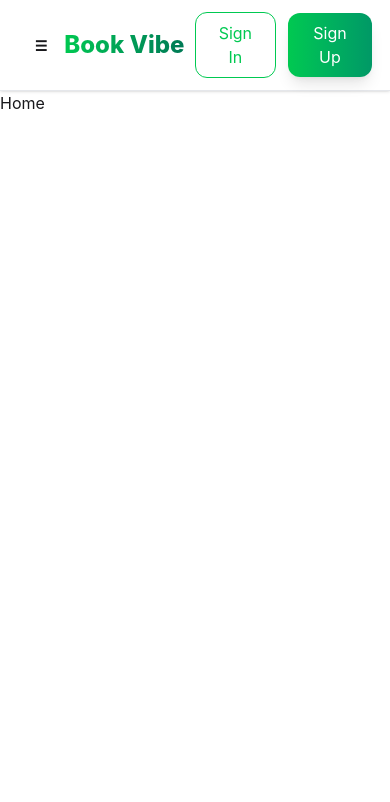
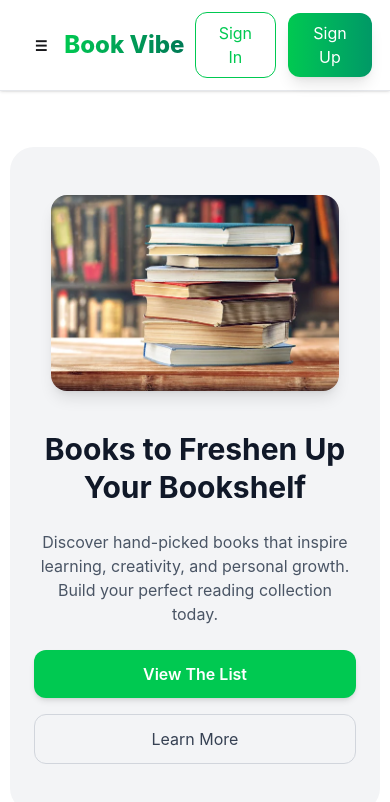
Before and after one commit to msmahfuz3140/Book-Vibe-Project, a React (Vite) app: page / in a window 390 px wide. Shown: the top 802 px of the page. Built offline with nearby package versions, Linux system fonts and the light colour scheme.

Commit message:
design and responsive banner section

```diff
--- a/index.html
+++ b/index.html
@@ -2,9 +2,9 @@
 <html lang="en" data-theme="light">
   <head>
     <meta charset="UTF-8" />
-    <link rel="icon" type="image/svg+xml" href="/favicon.svg" />
+    <link rel="icon" type="image/svg+xml" href="/src/assets/book.ico" />
     <meta name="viewport" content="width=device-width, initial-scale=1.0" />
-    <title>book-vibe-project</title>
+    <title>Book Vibe</title>
   </head>
   <body>
     <div id="root"></div>
--- /dev/null
+++ b/src/components/homePage/banner/Banner.jsx
@@ -0,0 +1,66 @@
+import React from "react";
+import bannerImg from "../../../assets/hero_img.jpg";
+
+const Banner = () => {
+  return (
+    <section className="w-[95%] lg:w-[90%] mx-auto my-14">
+
+      <div className="bg-gray-100 rounded-3xl">
+
+        <div className="flex flex-col-reverse lg:flex-row
+        items-center justify-between
+        px-6 md:px-12 lg:px-16 py-12 lg:py-20 gap-10">
+
+          {/* TEXT */}
+          <div className="space-y-6 text-center lg:text-left max-w-xl">
+
+            <h1 className="text-3xl sm:text-4xl md:text-5xl font-bold text-gray-900 leading-tight">
+              Books to Freshen Up <br />
+              Your Bookshelf
+            </h1>
+
+            <p className="text-gray-600">
+              Discover hand-picked books that inspire learning,
+              creativity, and personal growth. Build your perfect
+              reading collection today.
+            </p>
+
+            <div className="flex flex-col sm:flex-row gap-4 justify-center lg:justify-start">
+
+              <button className="px-7 py-3 rounded-xl
+              bg-green-500 text-white font-semibold
+              hover:bg-green-600 shadow-md
+              transition duration-300">
+                View The List
+              </button>
+
+              <button className="px-7 py-3 rounded-xl
+              border border-gray-300 text-gray-700
+              hover:bg-gray-200 transition duration-300">
+                Learn More
+              </button>
+
+            </div>
+
+          </div>
+
+          {/* IMAGE */}
+          <div className="flex justify-center">
+
+            <img
+              src={bannerImg}
+              alt="Books"
+              className="w-72 sm:w-80 md:w-96 lg:w-[420px]
+              rounded-2xl shadow-lg object-cover"
+            />
+
+          </div>
+
+        </div>
+      </div>
+
+    </section>
+  );
+};
+
+export default Banner;
--- a/src/pages/homePage/Home.jsx
+++ b/src/pages/homePage/Home.jsx
@@ -1,9 +1,10 @@
 import React from 'react';
+import Banner from '../../components/homePage/banner/Banner';
 
 const Home = () => {
     return (
         <div>
-            Home
+            <Banner />
         </div>
     );
 };
```
Also changed, not shown: src/assets/pngwing 1.png (added).
